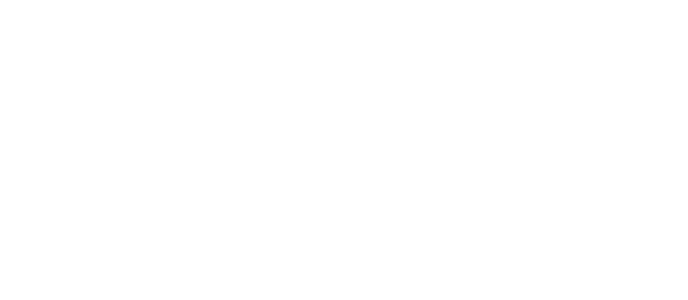
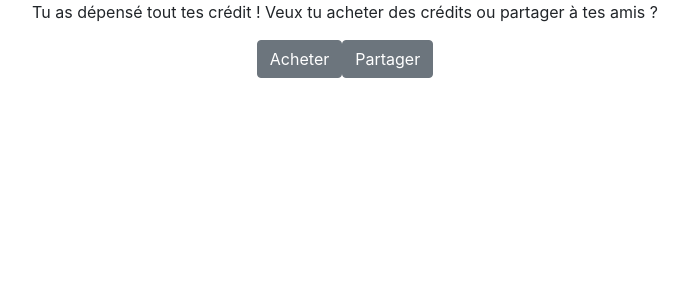
Before and after one commit to bahamut21/gobbledataprojectfront, a React (Create React App) app: page /game-cb-share in a window 1280 px wide. Shown: the top 300 px of the page, without its empty margins (295-983 px from the left). Built offline with nearby package versions, Linux system fonts and the light colour scheme.

Commit message:
add some components

```diff
--- a/package.json
+++ b/package.json
@@ -4,6 +4,7 @@
   "private": true,
   "dependencies": {
     "bootstrap": "^4.3.1",
+    "node-sass": "^4.12.0",
     "react": "^16.8.6",
     "react-dom": "^16.8.6",
     "react-redux": "^7.1.0",
--- a/src/App.js
+++ b/src/App.js
@@ -5,6 +5,8 @@ import Home from './Home'; // React router dom
 import Login from './Login'; // React router dom
 import Result from './Result'; // React router dom
 import Game from './Game'; // React router dom
+import CbShare from './CbShare';
+import Share from './Share';
 
 
 function App() {
@@ -13,6 +15,8 @@ function App() {
       <Switch>
         <Route exact path='/' component={Home} />
         <Route path='/game' component={Game} />
+        <Route path='/game-cb-share' component={CbShare} />
+        <Route path='/share' component={Share} />
         <Route path='/login' component={Login} />
         <Route path='/result' component={Result} />
       </Switch>
--- /dev/null
+++ b/src/CbShare.jsx
@@ -0,0 +1,22 @@
+import React from 'react';
+import { Button } from 'reactstrap';
+import { NavLink } from 'react-router-dom';
+import './CbShare.scss'
+
+function CbShare() {
+    return (
+        <div className="CbShare">
+            <p>
+                Tu as dépensé tout tes crédit ! Veux tu acheter des crédits ou partager à tes amis ?
+            </p>
+            <div className="buttons">
+                <Button>Acheter</Button>
+                <NavLink to='/share'>
+                    <Button>Partager</Button>
+                </NavLink>
+            </div>
+        </div>
+    )
+}
+
+export default CbShare;
--- /dev/null
+++ b/src/CbShare.scss
@@ -0,0 +1,9 @@
+.CbShare {
+    p {
+        text-align: center;
+    }
+    .buttons {
+        display: flex;
+        justify-content: center;
+    }
+}
--- /dev/null
+++ b/src/Share.jsx
@@ -0,0 +1,33 @@
+import React, { Component } from 'react';
+import { Input, Button } from 'reactstrap';
+
+class Share extends Component {
+    constructor(props) {
+        super(props)
+        this.state = {
+            email: "",
+            mdp: ""
+        }
+    }
+
+    handleSubmit = () => {
+        config = {
+            method: 'POST'
+        };
+
+        fetch(`http://localost:3000/api/`)
+    }
+
+    render() {
+        const  { email, mdp } = this.state;
+        return (
+            <div className="Share">
+                <Input value={email} placeholder="Email" />
+                <Input value={mdp} placeholder="Mot de passe" />
+                <Button onClick={this.handleSubmit}>Valider</Button>
+            </div>
+        )
+    }
+}
+
+export default Share;
```
Also changed, not shown: 1 other file (tests, documents, lock files or other folders).
